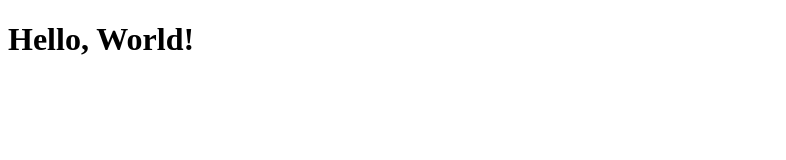
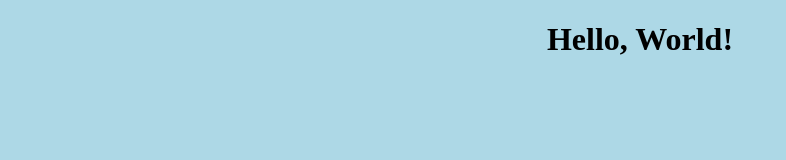
Before and after one commit to loren-michael/phase-0-personal-website-project, a plain HTML site: page index.html in a window 1280 px wide. Shown: the whole page, without its empty margins (0-786 px from the left). Drawn offline with Linux system fonts and the light colour scheme.

Commit message:
add style.css, connect to index.html

```diff
--- a/index.html
+++ b/index.html
@@ -1,6 +1,7 @@
 <!DOCTYPE html>
 <html lang="en">
     <head>
+        <link rel="stylesheet" href="style.css" />
         <title>My Website</title>
     </head>
     <body>
--- /dev/null
+++ b/style.css
@@ -0,0 +1,4 @@
+body {
+    background: lightblue;
+    text-align: center;
+};
```
